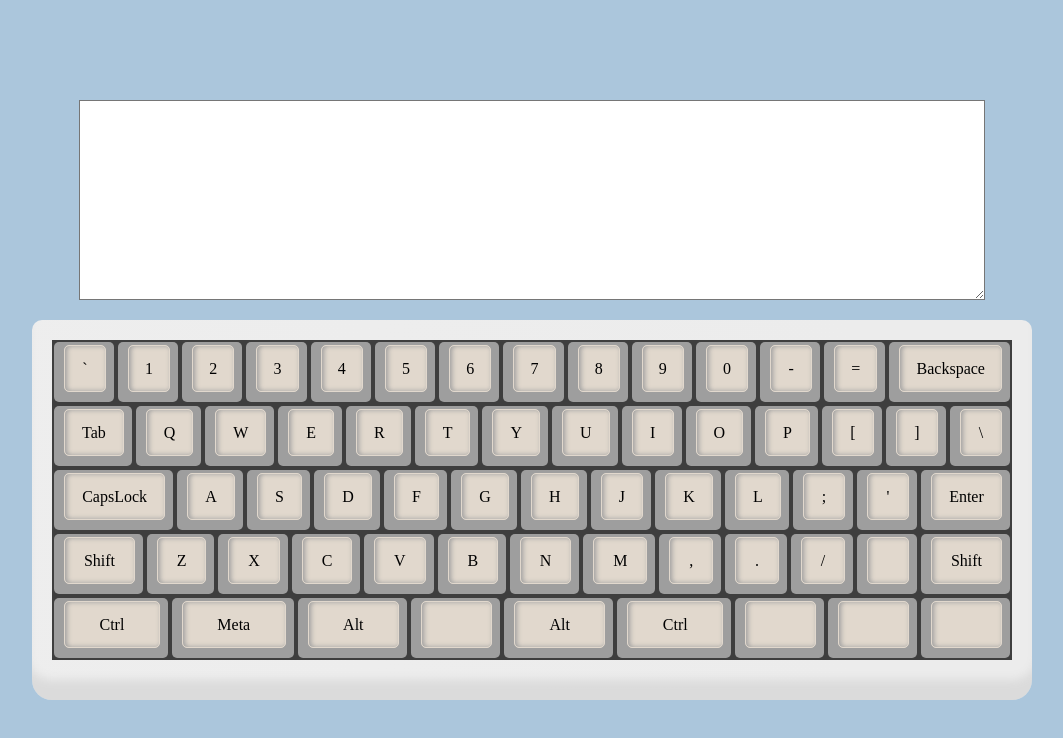
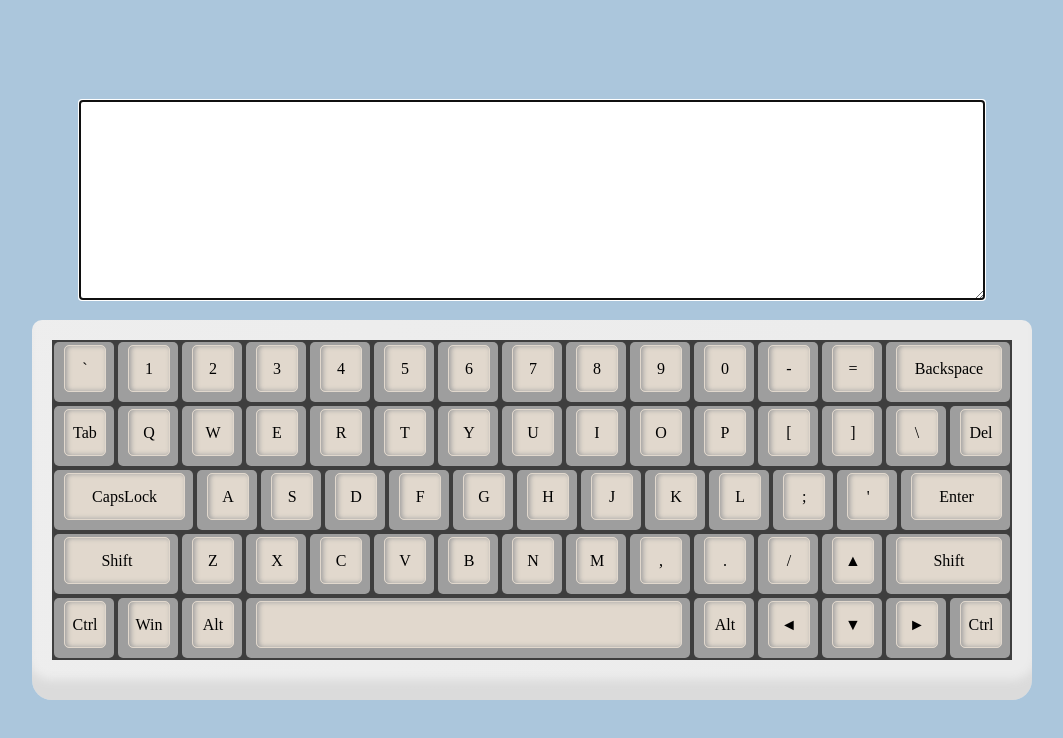
Before and after one commit to Kuljeanne/virtual-keyboard, a website built with webpack: page src/index.html in a window 1280 px wide. Shown: the whole page, without its empty margins (108-1171 px from the left). Built offline with nearby package versions, Linux system fonts and the light colour scheme.

Commit message:
fix: add keys styles

```diff
--- a/src/components/key/Key.js
+++ b/src/components/key/Key.js
@@ -61,10 +61,14 @@ export default class Key {
       key.classList.add('backspace');
     }
     if (this.value === 'CapsLock') {
-      key.classList.add('capsLock');
+      key.classList.add('capslock');
     }
     if (this.value === 'Shift') {
       key.classList.add('shift');
+    }
+    if (this.value === 'Delete') {
+      key.classList.add('delete');
+      key.innerHTML = '<div class="key_inner">Del</div>';
     }
     if (this.value === 'Ctrl') {
       key.classList.add('control');
--- a/src/components/key/_key.scss
+++ b/src/components/key/_key.scss
@@ -1,5 +1,4 @@
 .key {
-  cursor: pointer;
   min-width: 60px;
   height: 60px;
   padding: 3px 10px 12px;
@@ -10,6 +9,7 @@
 }
 
 .key_inner {
+  cursor: pointer;
   background: #e1d8cd;
   height: 100%;
   width: 100%;
@@ -20,3 +20,19 @@
   justify-content: center;
   align-items: center;
 }
+
+.key[data-key="ArrowUp"] .key_inner::after {
+  content: '▲';
+}
+
+.key[data-key="ArrowLeft"] .key_inner::after {
+  content: '◄';
+}
+
+.key[data-key="ArrowRight"] .key_inner::after {
+  content: '►';
+}
+
+.key[data-key="ArrowDown"] .key_inner::after {
+  content: '▼';
+}
--- a/src/components/keyboard/Keyboard.js
+++ b/src/components/keyboard/Keyboard.js
@@ -1,10 +1,10 @@
 import Key from '../key/Key';
 
 const lineOne = ['`', '1', '2', '3', '4', '5', '6', '7', '8', '9', '0', '-', '=', 'Backspace'];
-const lineTwo = ['Tab', 'Q', 'W', 'E', 'R', 'T', 'Y', 'U', 'I', 'O', 'P', '[', ']', '\\'];
+const lineTwo = ['Tab', 'Q', 'W', 'E', 'R', 'T', 'Y', 'U', 'I', 'O', 'P', '[', ']', '\\', 'Delete'];
 const lineThree = ['CapsLock', 'A', 'S', 'D', 'F', 'G', 'H', 'J', 'K', 'L', ';', "'", 'Enter'];
 const lineFour = ['Shift', 'Z', 'X', 'C', 'V', 'B', 'N', 'M', ',', '.', '/', 'ArrowUp', 'Shift'];
-const lineFive = ['Ctrl', 'Meta', 'Alt', 'Space', 'Alt', 'Ctrl', 'ArrowLeft', 'ArrowDown', 'ArrowRight'];
+const lineFive = ['Ctrl', 'Win', 'Alt', 'Space', 'Alt', 'ArrowLeft', 'ArrowDown', 'ArrowRight', 'Ctrl'];
 const ALL_KEYS_ENG = [lineOne, lineTwo, lineThree, lineFour, lineFive];
 // const ALL_KEYS_RU = [lineOne, lineTwo, lineThree, lineFour, lineFive];
 
--- a/src/components/keyboard/_keyboard.scss
+++ b/src/components/keyboard/_keyboard.scss
@@ -10,12 +10,20 @@
   display: flex;
   flex-direction: column;
 }
-.keyboard_line{
+
+.keyboard_line {
   width: 100%;
   display: flex;
   flex-direction: row;
   background-color: #3e3e3e;
-  >*{
+
+  >.space,
+  .backspace,
+  .tab,
+  .capslock,
+  .enter,
+  .shift {
     flex-grow: 1;
   }
+
 }
--- a/src/components/text-area/Textarea.js
+++ b/src/components/text-area/Textarea.js
@@ -1,5 +1,6 @@
 export default function createTextArea() {
   const node = document.createElement('textarea');
+  node.setAttribute('autofocus', true);
   node.classList.add('text-area');
   return node;
 }
--- a/src/index.js
+++ b/src/index.js
@@ -7,3 +7,5 @@ document.querySelector('.virtual-keyboard').append(createTextArea());
 
 const keyboard = new Keyboard('eng');
 keyboard.renderKeyboard(document.querySelector('.virtual-keyboard'));
+
+// window.addEventListener('keypress',(event)=> console.log(event.key))
```
